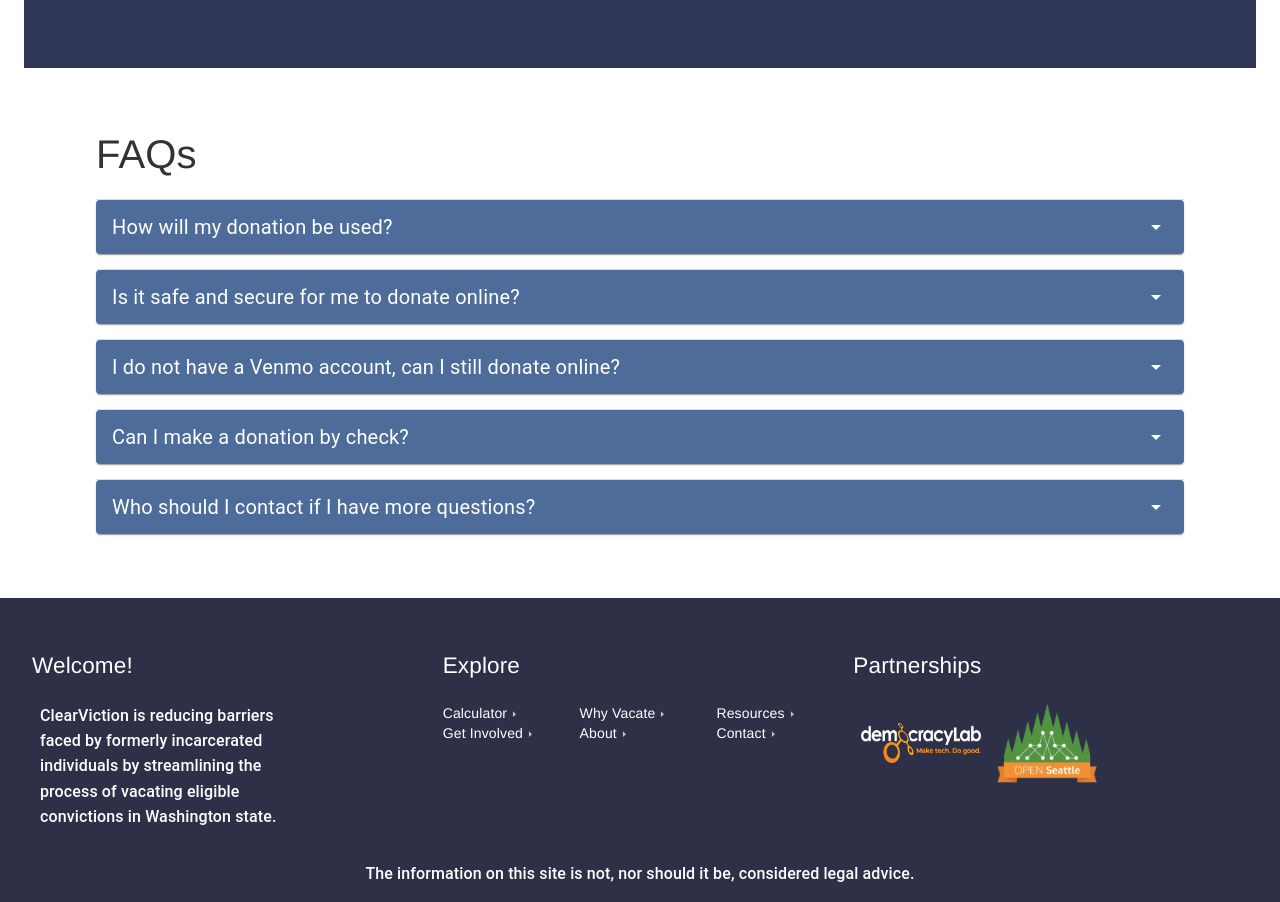
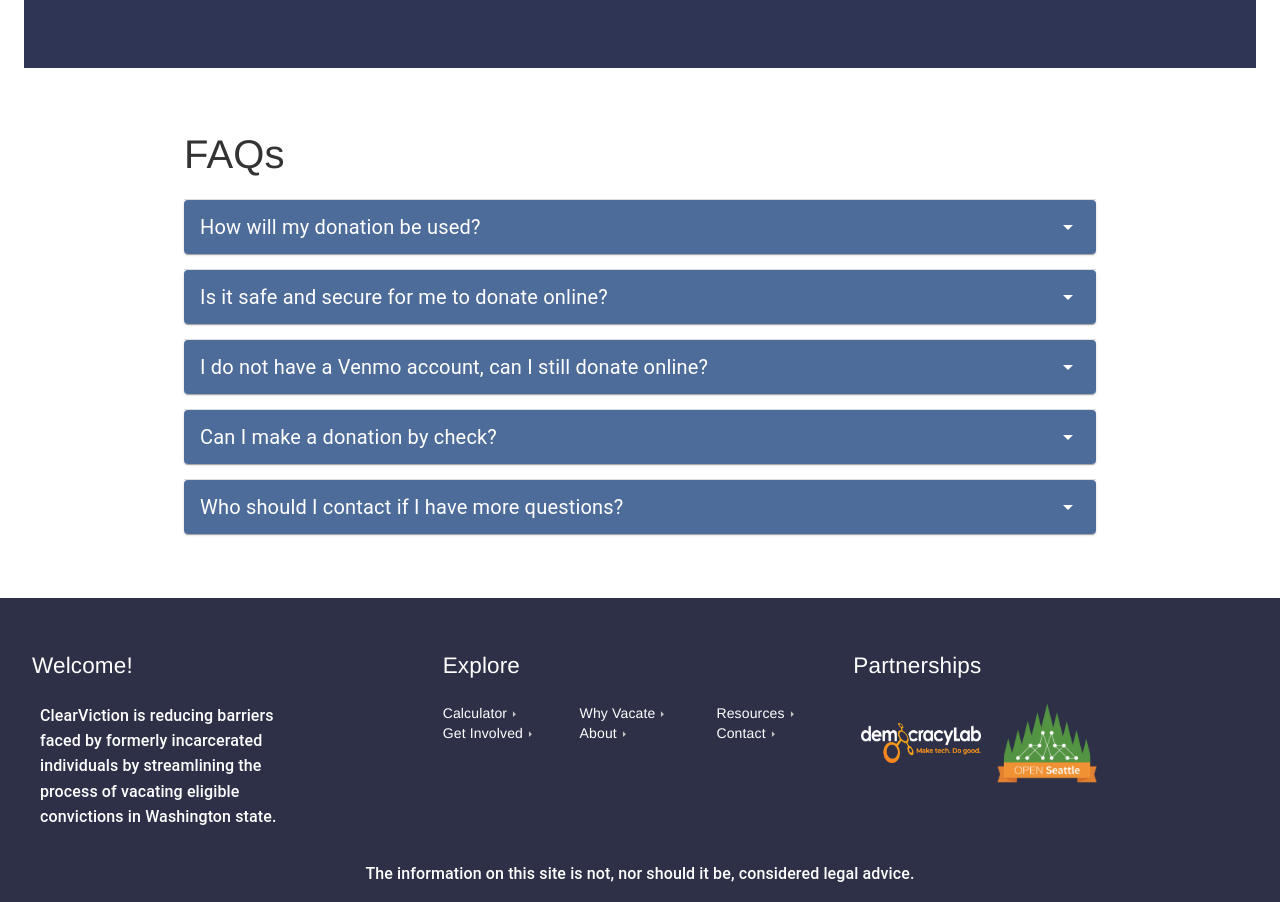
Before and after one commit to openseattle/clearviction-v1, a React (Create React App) app: page /get-involved/donate in a window 1280 px wide. Shown: the part 1580-2482 px from the top of the page. Built offline with nearby package versions, Linux system fonts and the light colour scheme.

Commit message:
fix scruch faq

```diff
--- a/src/Pages/DonatePage.jsx
+++ b/src/Pages/DonatePage.jsx
@@ -77,8 +77,6 @@ const useStyles = makeStyles((theme) => ({
   faq: {
     marginTop: theme.spacing(8),
     marginBottom: theme.spacing(8),
-    marginRight: theme.spacing(6),
-    marginLeft: theme.spacing(6),
   },
   faqAccordionStyle: {
     borderRadius: 4,
@@ -197,7 +195,7 @@ const DonatePage = () => {
           </Grid>
         </Container>
       </Box>
-      <Container maxWidth="lg">
+      <Container maxWidth="md">
         <Box className={classes.faq}>
           <Typography className={classes.title} variant="h2">
             FAQs
```
